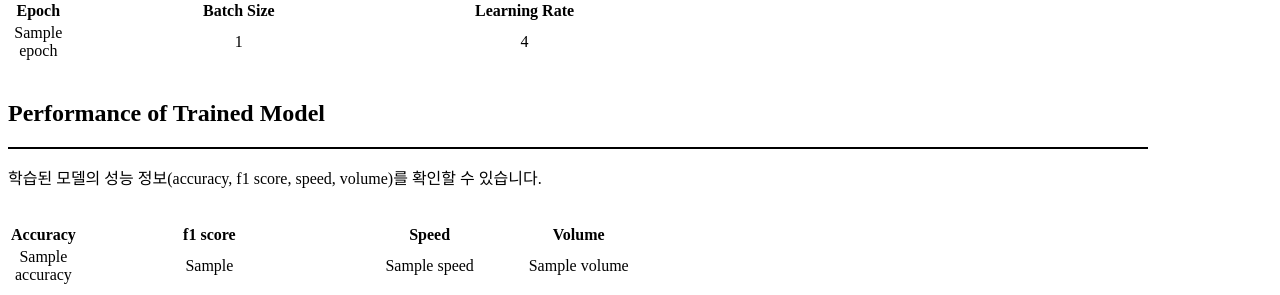
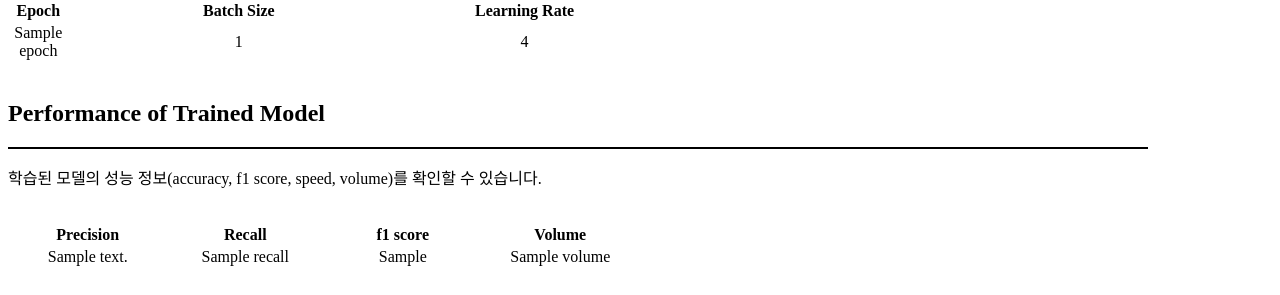
Before and after one commit to skku-arspraxia/arspraxia, a Django app: template myapp/templates/modelPopup.html in a window 1280 px wide. Shown: the part 592-887 px from the top of the page. After the commit the page ends 858 px from the top, so only its background shows below. Run offline with Django 4.2, Linux system fonts and the light colour scheme; the template is opened without the code that fills it: most values are stand-ins (such as "Sample title", 1, 10 or a date in 2020).

Commit message:
db modify

```diff
--- a/myapp/models.py
+++ b/myapp/models.py
@@ -7,9 +7,9 @@ class NLP_models (models.Model):
     epoch = models.IntegerField(null=False, blank=False)
     batch_size = models.IntegerField(null=False, blank=False)
     learning_rate = models.FloatField(max_length=45, null=False, blank=False)
-    accuracy = models.FloatField(max_length=45, null=False, blank=False)
+    precision = models.FloatField(max_length=45, null=False, blank=False)
     f1 = models.FloatField(max_length=45, null=False, blank=False)
-    speed = models.FloatField(max_length=45, null=False, blank=False)
+    recall = models.FloatField(max_length=45, null=False, blank=False)
     volume = models.FloatField(max_length=45, null=False, blank=False)
     date = models.DateTimeField(auto_now_add=True)
     description = models.TextField(help_text='ex) pretrained-model, used data-set etc...')
--- a/myapp/templates/modelPopup.html
+++ b/myapp/templates/modelPopup.html
@@ -90,17 +90,17 @@
             <table class="Performance_table" width="50%" style="text-align:center;">
                 <thead>
                     <tr>
-                        <th style="width:5%;">Accuracy</th>
-                        <th style="width:45%;">f1 score</th>
-                        <th style="width:30%;">Speed</th>
-                        <th style="width:30%;">Volume</th>
+                        <th style="width:25%;">Precision</th>
+                        <th style="width:25%;">Recall</th>
+                        <th style="width:25%;">f1 score</th>
+                        <th style="width:25%;">Volume</th>
                     </tr>
                 </thead>
                 <tbody>
                     <tr>
-                        <td>{{accuracy}}</td>
+                        <td>{{precision}}</td>
+                        <td>{{recall}}</td>
                         <td>{{f1}}</td>
-                        <td>{{speed}}</td>
                         <td>{{volume}}</td>
                     </tr>
                 </tbody>
```
Also changed, not shown: myapp/views.py (+6 -7 lines).
